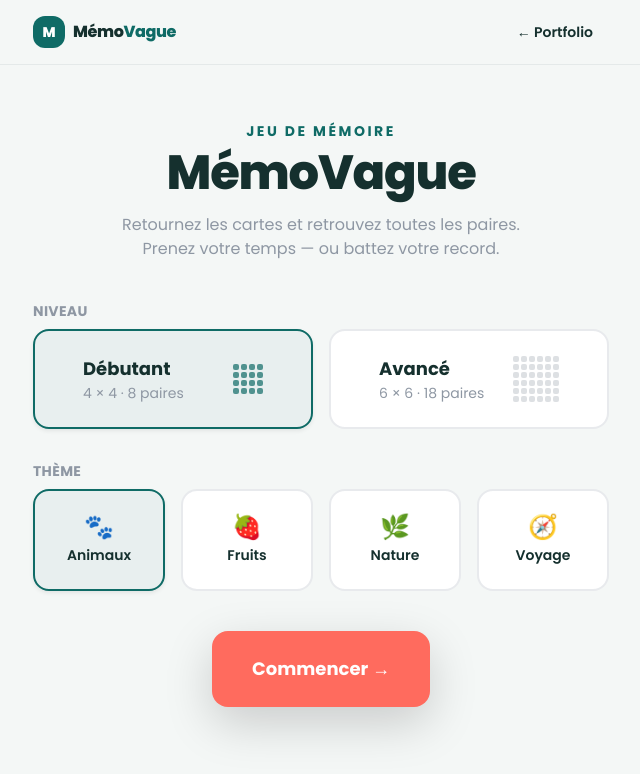
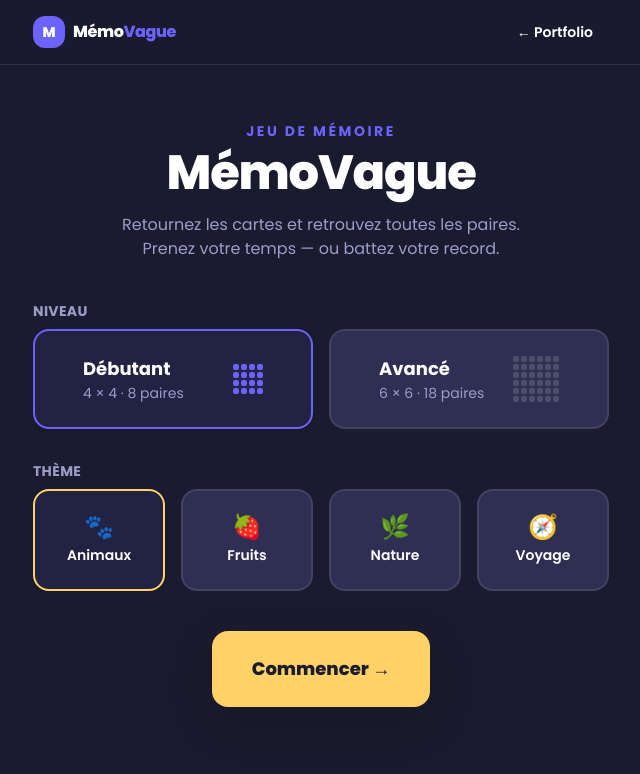
Before and after one commit to WisHonor/Portfolio_SEG3525, a React (Vite) app: page /memovague in a window 1280 px wide. Shown: the top 774 px of the page, without its empty margins (319-959 px from the left). Built offline with nearby package versions, Linux system fonts and the light colour scheme.

Commit message:
Ajustements couleurs

```diff
--- a/src/memovague/Card.jsx
+++ b/src/memovague/Card.jsx
@@ -2,14 +2,13 @@
  * Card — une seule carte du plateau.
  *
  * GESTALT · SIMILARITÉ : toutes les cartes partagent EXACTEMENT le même dos
- * (même teal plein, même rayon, même « ? »). Cette uniformité les fait percevoir
- * comme un seul ensemble cohérent — « ceci est le jeu de cartes » — plutôt que
- * comme des éléments disparates.
+ * (même surface indigo-navy, même rayon, même « ? »). Cette uniformité les fait
+ * percevoir comme un seul ensemble cohérent — « ceci est le jeu de cartes » —
+ * plutôt que comme des éléments disparates.
  *
- * GESTALT · FIGURE-FOND : le dos en teal plein (#0F6B66) tranche nettement sur
- * le fond clair du plateau (#F4F7F6). Les cartes se détachent comme « figures »
- * sur le « fond », ce qui les désigne comme objets interactifs sans bordures
- * lourdes.
+ * GESTALT · FIGURE-FOND : le dos en surface (#2E2F52) se détache du fond navy
+ * plus sombre (#1A1B2E), renforcé par un liseré indigo. Les cartes ressortent
+ * comme « figures » sur le « fond » et se lisent comme objets interactifs.
  */
 export default function Card({ card, flipped, matched, disabled, onFlip }) {
   const faceUp = flipped || matched;
@@ -19,7 +18,7 @@ export default function Card({ card, flipped, matched, disabled, onFlip }) {
       aria-label={faceUp ? `Carte ${card.symbol}` : 'Carte cachée'}
       disabled={disabled || faceUp}
       onClick={onFlip}
-      className="group relative aspect-square w-full rounded-2xl [perspective:1000px] focus:outline-none focus-visible:ring-2 focus-visible:ring-mv-primary focus-visible:ring-offset-2 focus-visible:ring-offset-mv-bg"
+      className="group relative aspect-square w-full rounded-2xl [perspective:1000px] focus:outline-none focus-visible:ring-2 focus-visible:ring-mv-accent focus-visible:ring-offset-2 focus-visible:ring-offset-mv-bg"
     >
       {/* Conteneur 3D qui pivote selon l'état (transition douce, non agressive) */}
       <div
@@ -29,18 +28,18 @@ export default function Card({ card, flipped, matched, disabled, onFlip }) {
         }
       >
         {/* DOS — visible quand la carte est cachée */}
-        <div className="absolute inset-0 flex items-center justify-center rounded-2xl bg-mv-primary shadow-sm ring-1 ring-mv-primary/30 transition [backface-visibility:hidden] group-hover:ring-2 group-hover:ring-mv-primary/50 group-active:scale-95">
-          <span className="select-none text-2xl font-black text-white/35">?</span>
+        <div className="absolute inset-0 flex items-center justify-center rounded-2xl bg-mv-surface shadow-sm ring-1 ring-mv-primary/40 transition [backface-visibility:hidden] group-hover:ring-2 group-hover:ring-mv-primary/70 group-active:scale-95">
+          <span className="select-none text-2xl font-black text-mv-primary/70">?</span>
         </div>
 
-        {/* FACE — visible quand la carte est retournée */}
+        {/* FACE — visible quand la carte est retournée (claire pour faire ressortir l'emoji) */}
         <div
           className={
-            'absolute inset-0 flex items-center justify-center rounded-2xl bg-white [transform:rotateY(180deg)] [backface-visibility:hidden] ' +
-            // MATCH : halo vert doux = feedback de succès clair mais calme.
+            'absolute inset-0 flex items-center justify-center rounded-2xl bg-mv-face [transform:rotateY(180deg)] [backface-visibility:hidden] ' +
+            // MATCH : liseré vert = feedback de succès clair mais calme.
             (matched
-              ? 'ring-2 ring-mv-success shadow-[0_0_0_3px_rgba(61,174,107,0.18)]'
-              : 'ring-1 ring-mv-neutral/25 shadow-sm')
+              ? 'ring-2 ring-mv-success shadow-[0_0_0_3px_rgba(6,214,160,0.22)]'
+              : 'ring-2 ring-mv-primary shadow-sm')
           }
         >
           <span className="select-none text-[clamp(1.25rem,5.5vw,2.4rem)] leading-none">
--- a/src/memovague/ConfigScreen.jsx
+++ b/src/memovague/ConfigScreen.jsx
@@ -46,8 +46,8 @@ export default function ConfigScreen({ initialLevel, initialTheme, onStart }) {
                 className={
                   'flex items-center justify-between rounded-2xl border-2 px-5 py-4 text-left transition ' +
                   (active
-                    ? 'border-mv-primary bg-mv-primary/5 shadow-sm'
-                    : 'border-mv-neutral/20 bg-white hover:border-mv-primary/40')
+                    ? 'border-mv-primary bg-mv-primary/10 shadow-sm'
+                    : 'border-white/10 bg-mv-surface hover:border-mv-primary/50')
                 }
               >
                 <span>
@@ -59,7 +59,7 @@ export default function ConfigScreen({ initialLevel, initialTheme, onStart }) {
                   {Array.from({ length: lvl.cols * lvl.cols }).map((_, i) => (
                     <span
                       key={i}
-                      className={'h-1.5 w-1.5 rounded-[2px] ' + (active ? 'bg-mv-primary/70' : 'bg-mv-neutral/30')}
+                      className={'h-1.5 w-1.5 rounded-[2px] ' + (active ? 'bg-mv-primary' : 'bg-white/15')}
                     />
                   ))}
                 </span>
@@ -86,8 +86,8 @@ export default function ConfigScreen({ initialLevel, initialTheme, onStart }) {
                 className={
                   'flex flex-col items-center gap-1.5 rounded-2xl border-2 px-3 py-4 transition ' +
                   (active
-                    ? 'border-mv-primary bg-mv-primary/5 shadow-sm'
-                    : 'border-mv-neutral/20 bg-white hover:border-mv-primary/40')
+                    ? 'border-mv-accent bg-mv-primary/10 shadow-sm'
+                    : 'border-white/10 bg-mv-surface hover:border-mv-primary/50')
                 }
               >
                 <span className="text-2xl leading-none">{thm.icon}</span>
@@ -98,12 +98,12 @@ export default function ConfigScreen({ initialLevel, initialTheme, onStart }) {
         </div>
       </fieldset>
 
-      {/* ── ACTION PRIMAIRE : contraste coral + échelle pour la hiérarchiser ── */}
+      {/* ── ACTION PRIMAIRE : or vif + échelle pour la hiérarchiser ── */}
       <div className="mt-10 flex justify-center">
         <button
           type="button"
           onClick={() => onStart(level, theme)}
-          className="rounded-2xl bg-mv-accent px-10 py-4 text-lg font-bold text-white shadow-lg shadow-mv-accent/30 transition hover:-translate-y-0.5 hover:bg-mv-accent-dark active:translate-y-0"
+          className="rounded-2xl bg-mv-accent px-10 py-4 text-lg font-extrabold text-mv-bg shadow-lg shadow-mv-accent/30 transition hover:-translate-y-0.5 hover:bg-mv-accent-dark active:translate-y-0"
         >
           Commencer&nbsp;→
         </button>
--- a/src/memovague/GameBoard.jsx
+++ b/src/memovague/GameBoard.jsx
@@ -24,7 +24,7 @@ function buildDeck(theme, pairs) {
 
 function Stat({ label, value }) {
   return (
-    <div className="min-w-[62px] rounded-xl bg-white px-3 py-2 text-center shadow-sm ring-1 ring-mv-neutral/15">
+    <div className="min-w-[62px] rounded-xl bg-mv-surface px-3 py-2 text-center shadow-sm ring-1 ring-white/10">
       <p className="text-[0.62rem] font-bold uppercase tracking-wide text-mv-neutral">{label}</p>
       <p className="mt-0.5 text-lg font-extrabold leading-none tabular-nums text-mv-ink">{value}</p>
     </div>
--- a/src/memovague/MemoVague.jsx
+++ b/src/memovague/MemoVague.jsx
@@ -57,7 +57,7 @@ export default function MemoVague() {
   return (
     <div className="min-h-screen bg-mv-bg font-poppins text-mv-ink">
       {/* Barre minimale + retour vers le portfolio (cohérent avec le reste du site) */}
-      <header className="sticky top-0 z-40 border-b border-mv-neutral/15 bg-mv-bg/85 backdrop-blur">
+      <header className="sticky top-0 z-40 border-b border-white/10 bg-mv-bg/85 backdrop-blur">
         <div className="mx-auto flex max-w-2xl items-center justify-between px-5 py-3">
           <span className="flex items-center gap-2">
             <span className="flex h-8 w-8 items-center justify-center rounded-xl bg-mv-primary text-sm font-black text-white">
--- a/src/memovague/ResultsScreen.jsx
+++ b/src/memovague/ResultsScreen.jsx
@@ -11,7 +11,7 @@ function fmt(t) {
 
 function ResultStat({ label, value, sub }) {
   return (
-    <div className="rounded-2xl bg-white px-4 py-5 text-center shadow-sm ring-1 ring-mv-neutral/15">
+    <div className="rounded-2xl bg-mv-surface px-4 py-5 text-center shadow-sm ring-1 ring-white/10">
       <p className="text-xs font-bold uppercase tracking-wide text-mv-neutral">{label}</p>
       <p className="mt-1 text-3xl font-extrabold tabular-nums text-mv-ink">{value}</p>
       {sub && <p className="mt-1 text-xs font-semibold text-mv-neutral">{sub}</p>}
@@ -33,7 +33,7 @@ export default function ResultsScreen({ result, level, theme, onReplay, onReconf
       </p>
 
       {isRecord && (
-        <p className="mt-4 inline-flex items-center gap-1.5 rounded-full bg-mv-accent/10 px-3 py-1 text-sm font-bold text-mv-accent">
+        <p className="mt-4 inline-flex items-center gap-1.5 rounded-full bg-mv-accent/15 px-3 py-1 text-sm font-bold text-mv-accent">
           ✨ Nouveau record personnel&nbsp;!
         </p>
       )}
@@ -47,14 +47,14 @@ export default function ResultsScreen({ result, level, theme, onReplay, onReconf
         <button
           type="button"
           onClick={onReplay}
-          className="rounded-2xl bg-mv-accent px-6 py-3.5 font-bold text-white shadow-lg shadow-mv-accent/30 transition hover:-translate-y-0.5 hover:bg-mv-accent-dark active:translate-y-0"
+          className="rounded-2xl bg-mv-accent px-6 py-3.5 font-extrabold text-mv-bg shadow-lg shadow-mv-accent/30 transition hover:-translate-y-0.5 hover:bg-mv-accent-dark active:translate-y-0"
         >
           Rejouer
         </button>
         <button
           type="button"
           onClick={onReconfig}
-          className="rounded-2xl border-2 border-mv-primary/30 bg-white px-6 py-3.5 font-bold text-mv-primary transition hover:border-mv-primary hover:bg-mv-primary/5"
+          className="rounded-2xl border-2 border-mv-primary/50 bg-mv-primary/10 px-6 py-3.5 font-bold text-mv-ink transition hover:border-mv-primary hover:bg-mv-primary/20"
         >
           Changer de niveau ou de thème
         </button>
--- a/tailwind.config.js
+++ b/tailwind.config.js
@@ -20,16 +20,18 @@ export default {
         ink: '#2b2b2b',
         muted: '#6b7280',
         line: '#e5e7eb',
-        // MémoVague tokens (Devoir 3) — palette Scénarimage A (calme, teal/coral).
+        // MémoVague tokens (Devoir 3) — palette Scénarimage B (sombre, navy/indigo/or).
         // Préfixe "mv-" pour ne pas entrer en collision avec les tokens existants.
-        'mv-bg': '#F4F7F6',        // fond clair du jeu
-        'mv-primary': '#0F6B66',   // teal profond — dos de carte, accents
-        'mv-primary-dark': '#0A524E',
-        'mv-accent': '#FF6B5E',    // coral — action primaire
-        'mv-accent-dark': '#F0564A',
-        'mv-success': '#3DAE6B',   // vert — feedback de paire trouvée
-        'mv-neutral': '#8E97A3',   // gris-bleu — texte secondaire / bordures
-        'mv-ink': '#15302E',       // texte foncé teal — titres, fort contraste
+        'mv-bg': '#1A1B2E',        // fond navy profond du jeu
+        'mv-surface': '#2E2F52',   // panneaux / dos de carte / boîtes de stats
+        'mv-face': '#ECECFF',      // face révélée d'une carte (claire → l'emoji ressort)
+        'mv-primary': '#6C63FF',   // indigo — sélection, bordures, « ? », progression
+        'mv-primary-dark': '#5B52E6',
+        'mv-accent': '#FFD166',    // or — action primaire
+        'mv-accent-dark': '#EEBE4D',
+        'mv-success': '#06D6A0',   // vert — feedback de paire trouvée
+        'mv-neutral': '#9B9DC9',   // gris-indigo clair — texte secondaire
+        'mv-ink': '#FFFFFF',       // texte principal clair sur fond sombre
       },
       fontFamily: {
         poppins: ['Poppins', 'sans-serif'],
```
Also changed, not shown: 1 other file (tests, documents, lock files or other folders).
